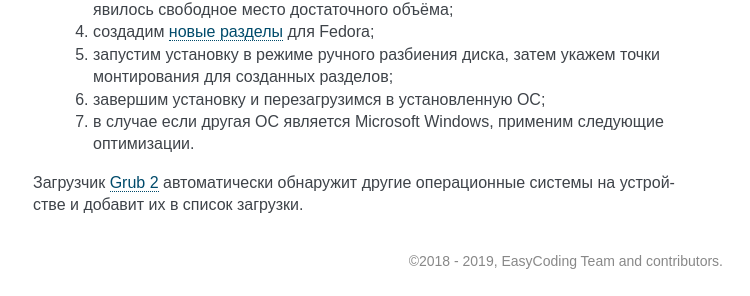
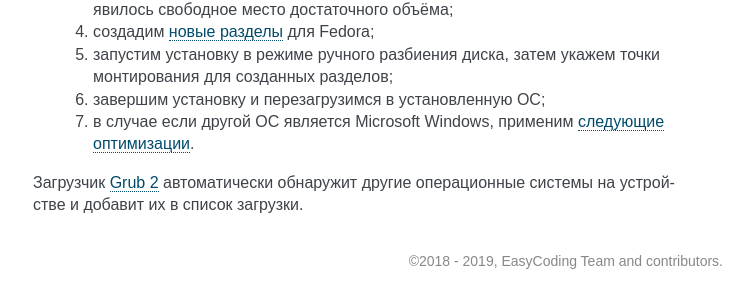
Before and after one commit to RussianFedora/FAQ, a Sphinx documentation site: the page built from source/installation.rst, in a window 1280 px wide and 900 px high, scrolled down 8192 px. Shown: the part 601-897 px from the top of the window, without its empty margins (387-1137 px from the left). Built offline with Sphinx 7.4.7, drawn with Linux system fonts in a browser that asks for light colours.

Commit message:
Added internal hyperlink to dual-boot question.

```diff
--- a/source/installation.rst
+++ b/source/installation.rst
@@ -460,6 +460,6 @@
   4. создадим :ref:`новые разделы <fedora-partitions>` для Fedora;
   5. запустим установку в режиме ручного разбиения диска, затем укажем точки монтирования для созданных разделов;
   6. завершим установку и перезагрузимся в установленную ОС;
-  7. в случае если другая ОС является Microsoft Windows, применим следующие оптимизации.
+  7. в случае если другой ОС является Microsoft Windows, применим :ref:`следующие оптимизации <dual-boot-optimizations>`.
 
 Загрузчик :ref:`Grub 2 <grub-loader>` автоматически обнаружит другие операционные системы на устройстве и добавит их в список загрузки.
```
